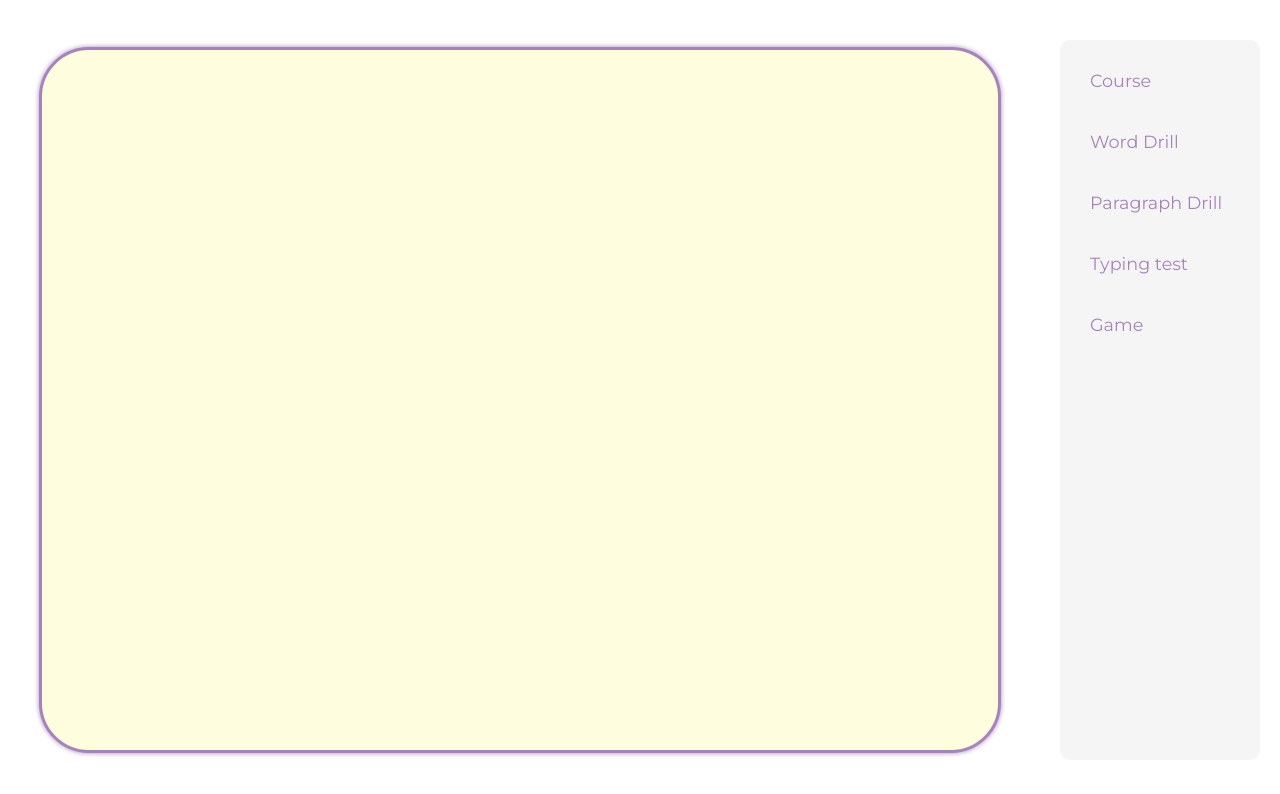
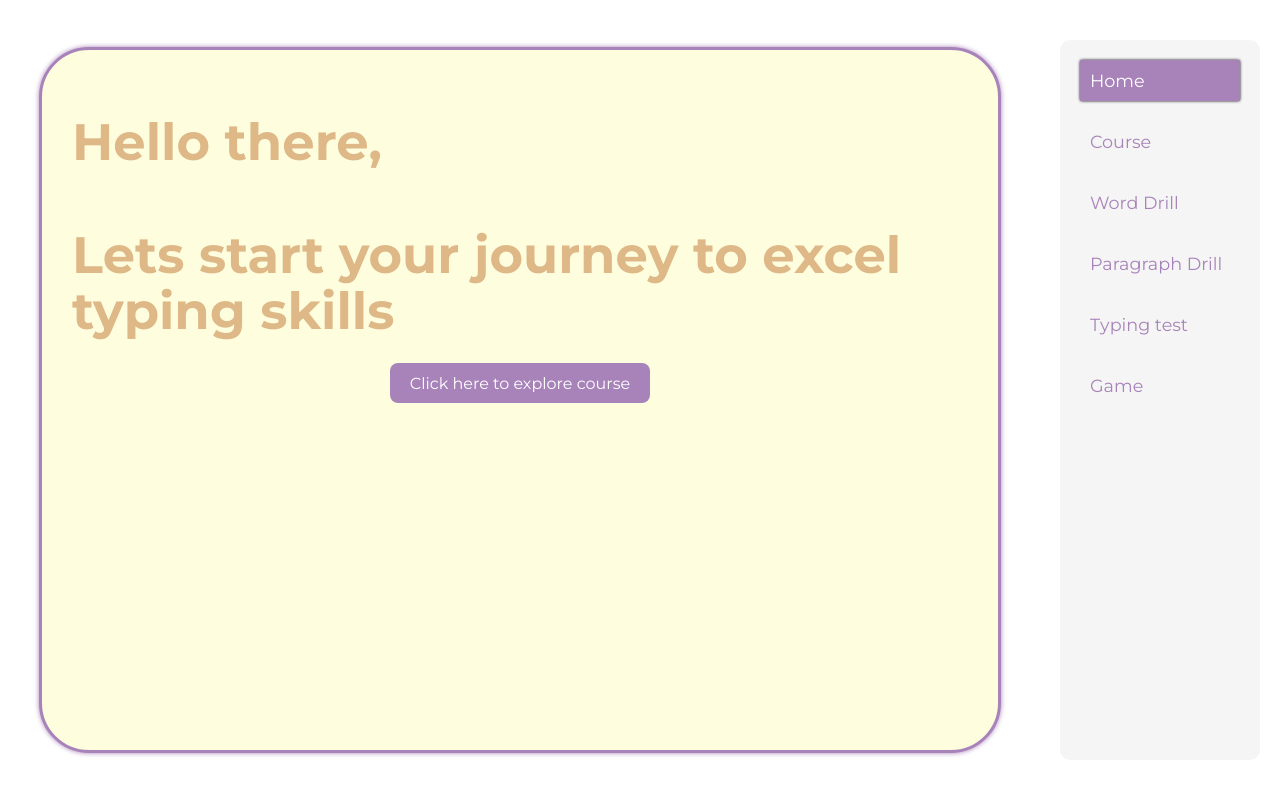
Before and after one commit to imharshal/typing-guru, a React (Vite) app: page /home in a window 1280 px wide. Shown: the top 794 px of the page. Built offline with nearby package versions, Linux system fonts and the light colour scheme.

Commit message:
home layout added, minor changes to modal

```diff
--- a/src/App.css
+++ b/src/App.css
@@ -12,6 +12,10 @@ body {
   display: flex;
   justify-content: center;
   font-family: 'Montserrat', sans-serif;
+}
+
+.text-center {
+  text-align: center;
 }
 
 #App {
@@ -58,6 +62,7 @@ body {
 }
 
 .playground {
+  transition: all 3s;
   background-color: #FEFEDF;
   position: relative;
   border: 3px solid #A883BA;
@@ -102,7 +107,6 @@ body {
 }
 
 .menu-item-title {
-  /* display: inline-block; */
   font-size: 1.5em;
   margin: .4em;
 }
@@ -124,6 +128,7 @@ body {
   width: 300px;
   padding: 20px;
   border-radius: 20px;
+  color: #A883BA;
   border: 1px solid #A883BA;
 }
 
@@ -533,4 +538,5 @@ body {
 
 .btn:hover {
   background-color: #9772A9;
+  color: white
 }
--- a/src/App.jsx
+++ b/src/App.jsx
@@ -3,8 +3,10 @@ import Navbar from "./components/layouts/Navbar";
 import Playground from "./components/layouts/Playground";
 import { BrowserRouter, Route, useParams } from "react-router-dom";
 import { Routes } from "react-router-dom";
+import Home from "./components/layouts/Home";
 import CourseMenu from "./components/layouts/CourseMenu";
 import LessonMenu from "./components/layouts/LessonMenu";
+import Modal from "./components/partials/Modal";
 // import { sentence } from "txtgen";
 // import { getCourse } from './services/Course'
 function App() {
@@ -40,6 +42,16 @@ function App() {
             path="/game"
             element={<Playground layout="tetris"></Playground>}
           ></Route>
+          <Route path="/" element={<Home />}></Route>
+          <Route path="/home" element={<Home />}></Route>
+          <Route
+            path="/test"
+            element={
+              <div className="playground">
+                <Modal message="Coming Soon"></Modal>
+              </div>
+            }
+          ></Route>
           <Route path="*" element={<div className="playground"></div>}></Route>
         </Routes>
 
--- /dev/null
+++ b/src/components/layouts/Home.jsx
@@ -0,0 +1,20 @@
+import { Link } from "react-router-dom";
+import Modal from "../partials/Modal";
+
+const Home = () => {
+  return (
+    <div className="playground flex-center">
+      <h1 className="" style={{ color: "burlywood" }}>
+        Hello there, <br />
+        <br /> Lets start your journey to excel typing skills
+      </h1>
+      <div className="">
+        <Link className="btn" to="/course">
+          Click here to explore course
+        </Link>
+      </div>
+    </div>
+  );
+};
+
+export default Home;
--- a/src/components/layouts/LessonMenu.jsx
+++ b/src/components/layouts/LessonMenu.jsx
@@ -28,7 +28,9 @@ const LessonMenu = () => {
       )}
       {/* If lesson exist display menu */}
       <Link to="/course">Go Back</Link>
-      <h2 className="menu-heading">{id && `Lesson ${id} : ${course.title}`}</h2>
+      <h2 className="menu-heading ">
+        {id && `Lesson ${id} : ${course.title}`}
+      </h2>
       {course.video && (
         <div className="flex-center">
           <video
--- a/src/components/layouts/Navbar.jsx
+++ b/src/components/layouts/Navbar.jsx
@@ -3,6 +3,11 @@ const Navbar = () => {
   return (
     <nav id="navbar">
       <ul>
+        <li>
+          <NavLink exact="true" className="nav-link" to="/home">
+            Home
+          </NavLink>
+        </li>
         <li>
           <NavLink exact="true" className="nav-link" to="/course">
             Course
--- a/src/components/layouts/Playground.jsx
+++ b/src/components/layouts/Playground.jsx
@@ -21,11 +21,16 @@ const Playground = ({ layout, pattern }) => {
       setLessonTitle(message);
       if (task === "learn") {
         // setLesson("Hello".split(""));
-        setDirection({ prev: `/course/lesson/${id}`, next: "./../practice" });
+        setDirection({
+          prev: `/course/lesson/${id}`,
+          repeat: 0,
+          next: "./../practice",
+        });
         setLesson(createLesson(course[task], 5).split(""));
       } else if (task === "practice") {
         setDirection({
           prev: `/course/lesson/${id}`,
+          repeat: 0,
           next: `/course/lesson/${1 + Number(id)}`,
         });
 
--- a/src/components/layouts/SentencePractice.jsx
+++ b/src/components/layouts/SentencePractice.jsx
@@ -119,7 +119,7 @@ const SentencePractice = ({
               "Well done! You have completed the word drill"
             }
             links={direction}
-            title={{ prev: "Go Back", next: "Next" }}
+            title={{ prev: "Go Back", repeat: "Try again", next: "Next" }}
           ></TaskComplete>
         ) : !begin && !taskCompleted ? (
           <Modal message="Press space key to begin drill"></Modal>
--- a/src/components/partials/Modal.jsx
+++ b/src/components/partials/Modal.jsx
@@ -1,5 +1,10 @@
 const Modal = ({ message }) => {
-  return <div className="modal-confirmation">{message}</div>;
+  return (
+    <div
+      className="modal-confirmation"
+      dangerouslySetInnerHTML={{ __html: message }}
+    ></div>
+  );
 };
 
 export default Modal;
```
